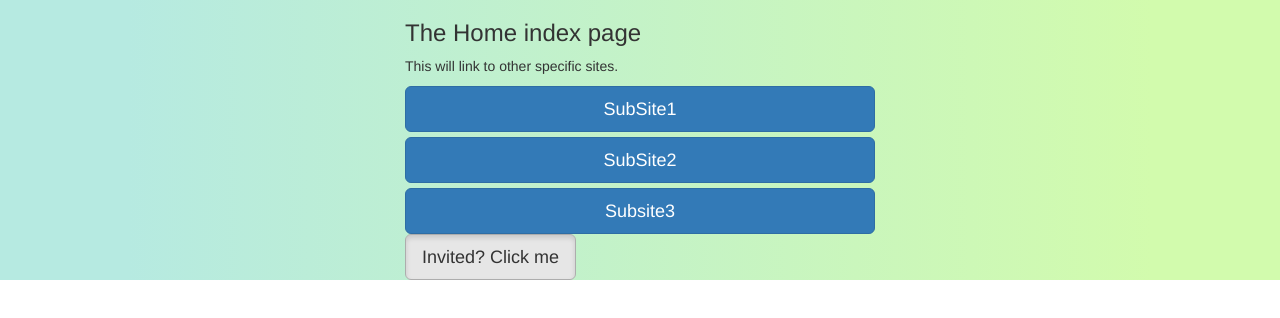
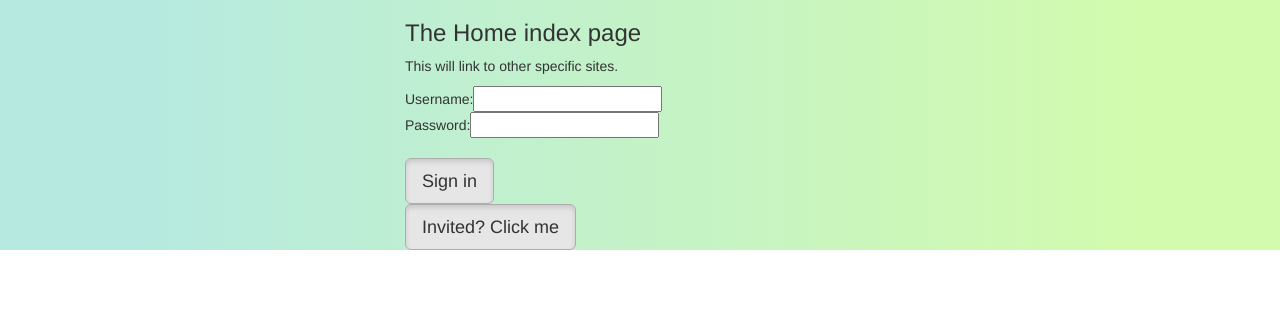
Before and after one commit to gfnation/check, a website: page node-server/html/index.html in a window 1280 px wide. Drawn offline with nearby package versions, Linux system fonts and the light colour scheme.

Commit message:
Change index into a sign-in page

```diff
--- a/node-server/html/index.html
+++ b/node-server/html/index.html
@@ -20,22 +20,26 @@
             margin:auto;
             vertical-align: middle;
             }
+
     </style>
         </head>
+     <div id="miracle-grow-gradient">
+    <body>
 
-    <body>
-        <div id="miracle-grow-gradient">
         <div class="container">
             <h3>The Home index page</h3>
             <p>This will link to other specific sites. </p>
-            <button class="btn btn-lg btn-primary btn-block" type="submit">SubSite1</button>
-            <button class="btn btn-lg btn-primary btn-block" type="submit">SubSite2</button>
-            <button class="btn btn-lg btn-primary btn-block" type="submit">Subsite3</button>
-            <a href="/invited.html" class="btn btn-default btn-lg active" role="button">Invited? Click me</a>
+            <form>
+                Username:<input type="text"><br>
+                Password:<input type="password"><br>
+                <br>
+                <input type="button" class="btn btn-default btn-lg active" value="Sign in">
+                </form>
+            <a href="./invited.html" class="btn btn-default btn-lg active" role="button">Invited? Click me</a>
         </div> <!-- /container -->
-        </div> <!-- /backgd -->
+
 
     </body>
-
+    </div> <!-- /backgd -->
 
 </html>
```
